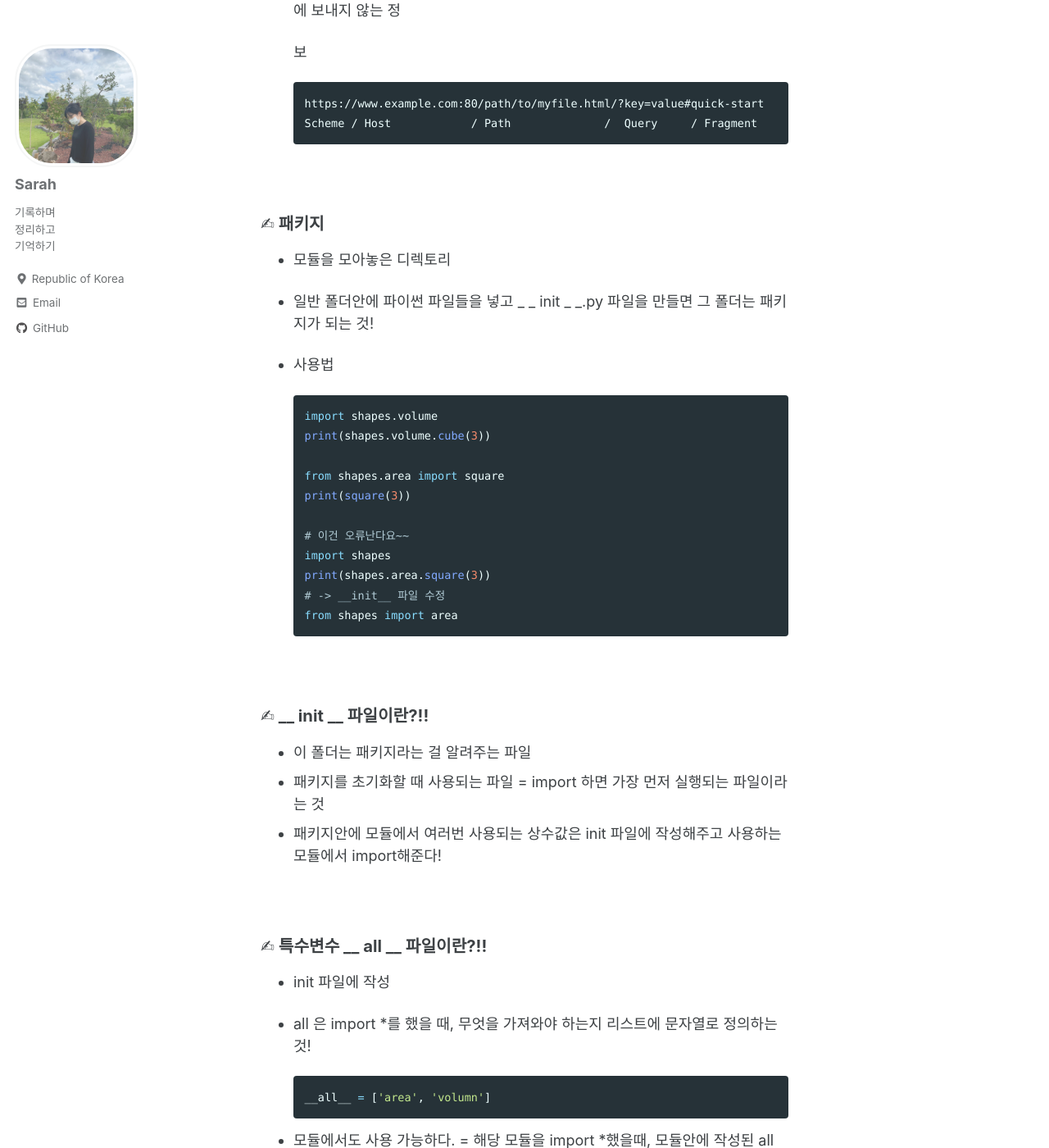
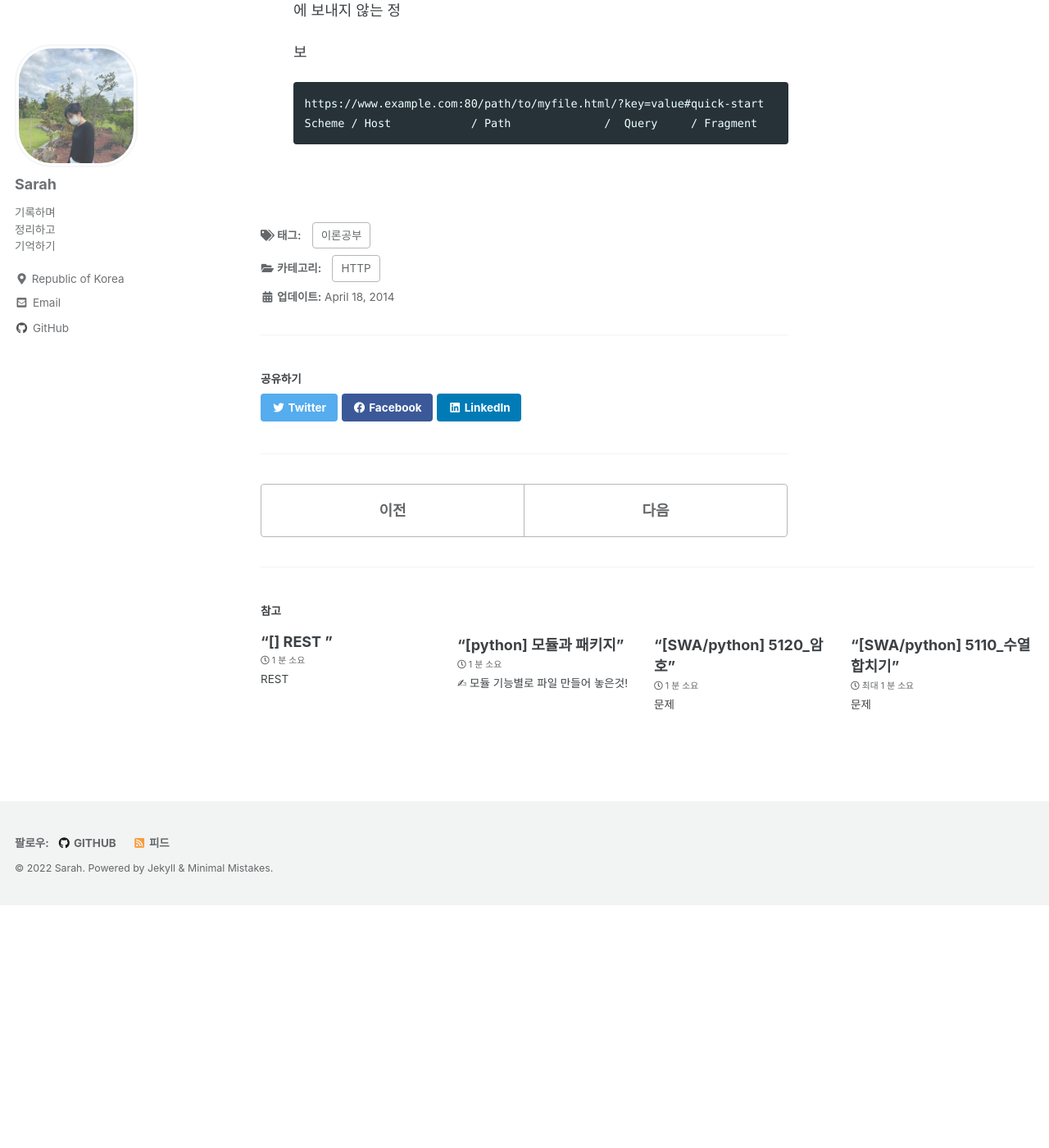
Before and after one commit to Hyojeong721/Hyojeong721.github.io, a Jekyll site: the page built from _posts/2022-01-03-HTTP.md, in a window 1280 px wide and 1400 px high, scrolled down 1898 px. Shown: the whole window at 82% size. Built offline with Jekyll 4.4.1, drawn with Linux system fonts in a browser that asks for light colours; cached includes are drawn as plain includes; after the commit the page ends 3002 px from its top, so only the background shows below that; some of the changed text lies outside the part shown.

Commit message:
update posing

````diff
--- a/_posts/2022-01-03-HTTP.md
+++ b/_posts/2022-01-03-HTTP.md
@@ -80,75 +80,3 @@ URN의 비중이 매우 적어서 URI를 URL과 같은 의미처럼 사용하기
   ```
 
 <br>
-
-
-
-### ✍ 패키지
-
-- 모듈을 모아놓은 디렉토리
-
-- 일반 폴더안에 파이썬 파일들을 넣고 _ _ init _ _.py 파일을 만들면 그 폴더는 패키지가 되는 것!
-
-- 사용법
-
-  ```python
-  import shapes.volume
-  print(shapes.volume.cube(3))
-
-  from shapes.area import square
-  print(square(3))
-
-  # 이건 오류난다요~~
-  import shapes
-  print(shapes.area.square(3))
-  # -> __init__ 파일 수정
-  from shapes import area
-  ```
-
-
-
-<br>
-
-### ✍ __ init __ 파일이란?!!
-
-* 이 폴더는 패키지라는 걸 알려주는 파일
-* 패키지를 초기화할 때 사용되는 파일 = import 하면 가장 먼저 실행되는 파일이라는 것
-* 패키지안에 모듈에서 여러번 사용되는 상수값은 init 파일에 작성해주고 사용하는 모듈에서 import해준다!
-
-<br>
-
-### ✍ 특수변수 __ all __ 파일이란?!!
-
-* init 파일에 작성
-
-* all 은 import *를 했을 때, 무엇을 가져와야 하는지 리스트에 문자열로 정의하는 것!
-
-  ```python
-  __all__ = ['area', 'volumn']
-  ```
-
-
-
-* 모듈에서도 사용 가능하다. = 해당 모듈을 import *했을때, 모듈안에 작성된 all 리스트 요소들만 호출된다.
-
-<br>
-
-
-
-### ✍ 서브패키지
-
-* 패키지 안에 패키지
-
-<br>
-
-
-
-### ✍ 외부패키지
-
-* 파이썬 개발자들이 이미 만들어놓은 패키지 라이브러리
-
-* ex ) 데이터 : pandas, numpy // 머신러닝 : sklearn,nltk / 웹개발 : django, flask 등
-
-* 사용법 -> 패키지의 공식문서에 잘 정리되어 있음!
-
-* 외부 패키지는 어디서 찾지? -> PYPI
````
Also changed, not shown: _posts/2022-01-03-REST.md (added, +104 -0 lines).
